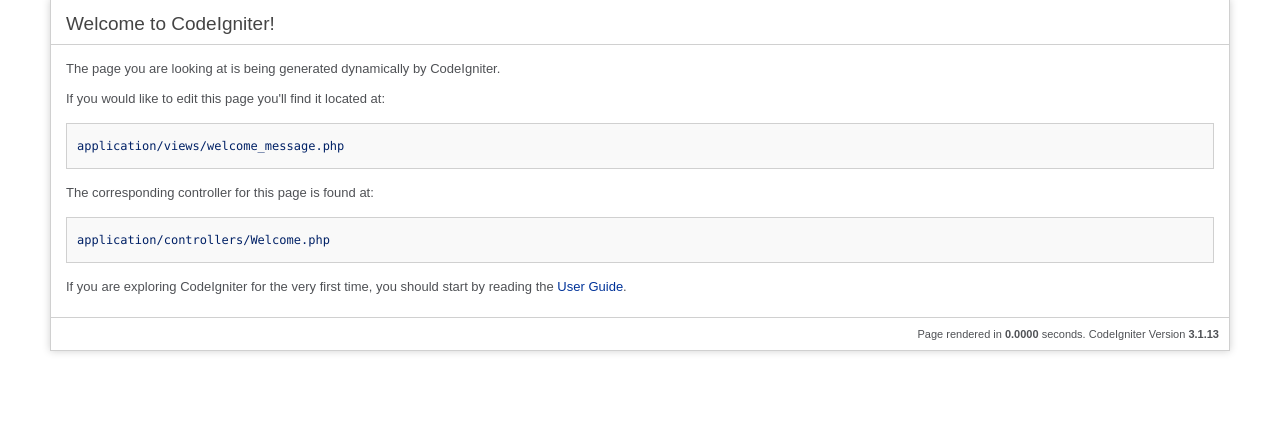
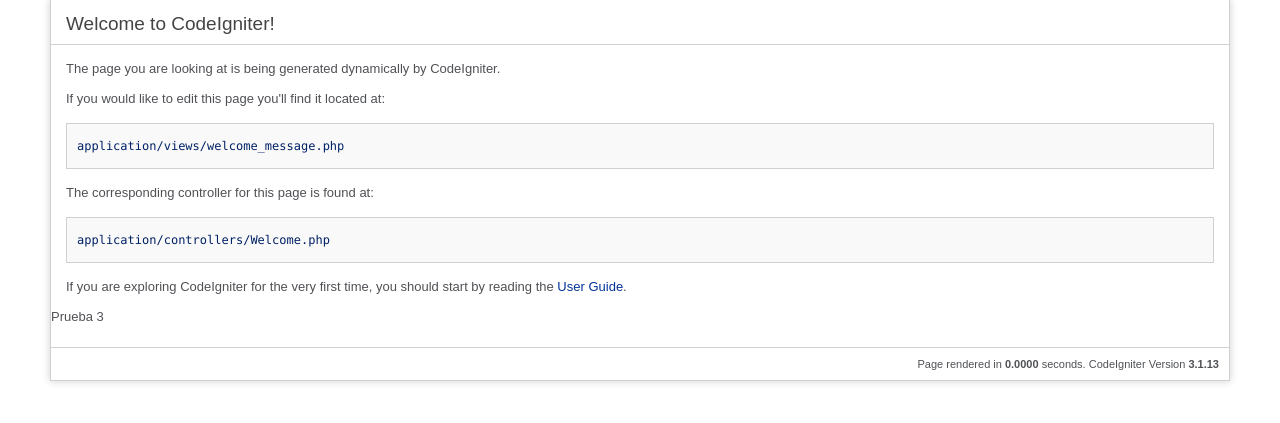
Before and after one commit to Andres381/Pasteleria, a CodeIgniter app: page /database/ in a window 1280 px wide. Shown: the part 41-464 px from the top of the page. Run offline with CodeIgniter, Linux system fonts and the light colour scheme.

Commit message:
Prueba 3

```diff
--- a/application/views/welcome_message.php
+++ b/application/views/welcome_message.php
@@ -92,6 +92,7 @@
 
 		<p>If you are exploring CodeIgniter for the very first time, you should start by reading the <a href="userguide3/">User Guide</a>.</p>
 	</div>
+<p> Prueba 3</p>
 
 	<p class="footer">Page rendered in <strong>{elapsed_time}</strong> seconds. <?php echo  (ENVIRONMENT === 'development') ?  'CodeIgniter Version <strong>' . CI_VERSION . '</strong>' : '' ?></p>
 </div>
```
